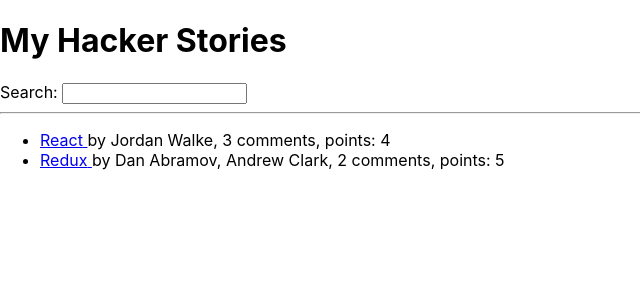
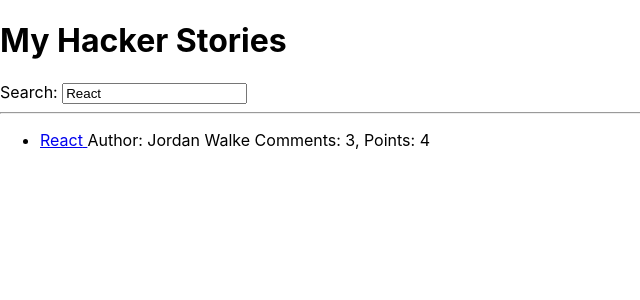
Before and after one commit to LeelooDawn/hacker-stories, a React (Create React App) app: page / in a window 1280 px wide. Shown: the top 300 px of the page, without its empty margins (0-640 px from the left). Built offline with nearby package versions, Linux system fonts and the light colour scheme.

Commit message:
updating App other components

```diff
--- a/src/App.js
+++ b/src/App.js
@@ -1,6 +1,8 @@
 import * as React from "react";
 
-const list = [
+const App = () => {
+  const [searchTerm, setSearchTerm] = React.useState("React");
+  const stories = [
     {
       title: "React",
       url: "https://reactjs.org/",
@@ -19,35 +21,47 @@
     },
   ];
 
-const App = () => (
+  const handleSearch = (event) => {
+    setSearchTerm(event.target.value);
+  };
+  const searchedStories = stories.filter(function (story) {
+    return story.title.toLowerCase().includes(searchTerm.toLowerCase());
+  });
+
+  return (
     <div>
       <h1>My Hacker Stories</h1>
-    <Search />
+      <Search search={searchTerm} onSearch={handleSearch} />
       <hr />
-    <List />
+      <List list={searchedStories} />
+    </div>
+  );
+};
+
+const Search = ({ search, onSearch }) => (
+  <div>
+    <label htmlFor="search">Search: </label>
+    <input id="search" type="text" value={search} onChange={onSearch} />
   </div>
 );
 
-const Search = () => (
-  <div>
-    <label htmlFor="search">Search: </label>
-    <input id="search" type="text" />
-  </div>
-);
-
-const List = () => (
+const List = ({ list }) => (
   <ul>
     {list.map((item) => (
-      <li key={item.objectID}>
-        <span>
-          <a href={item.url}>{item.title} </a>
-        </span>
-        <span>by {item.author}, </span>
-        <span> {item.num_comments} comments, </span>
-        <span>points: {item.points} </span>
-      </li>
+      <Item key={item.objectID} item={item} />
     ))}
   </ul>
 );
 
+const Item = ({ item }) => (
+  <li>
+    <span>
+      <a href={item.url}>{item.title} </a>
+    </span>
+    <span>Author: {item.author} </span>
+    <span>Comments: {item.num_comments}, </span>
+    <span>Points: {item.points}</span>
+  </li>
+);
+
 export default App;
```
Lines whose indentation alone changed are shown as unchanged.
